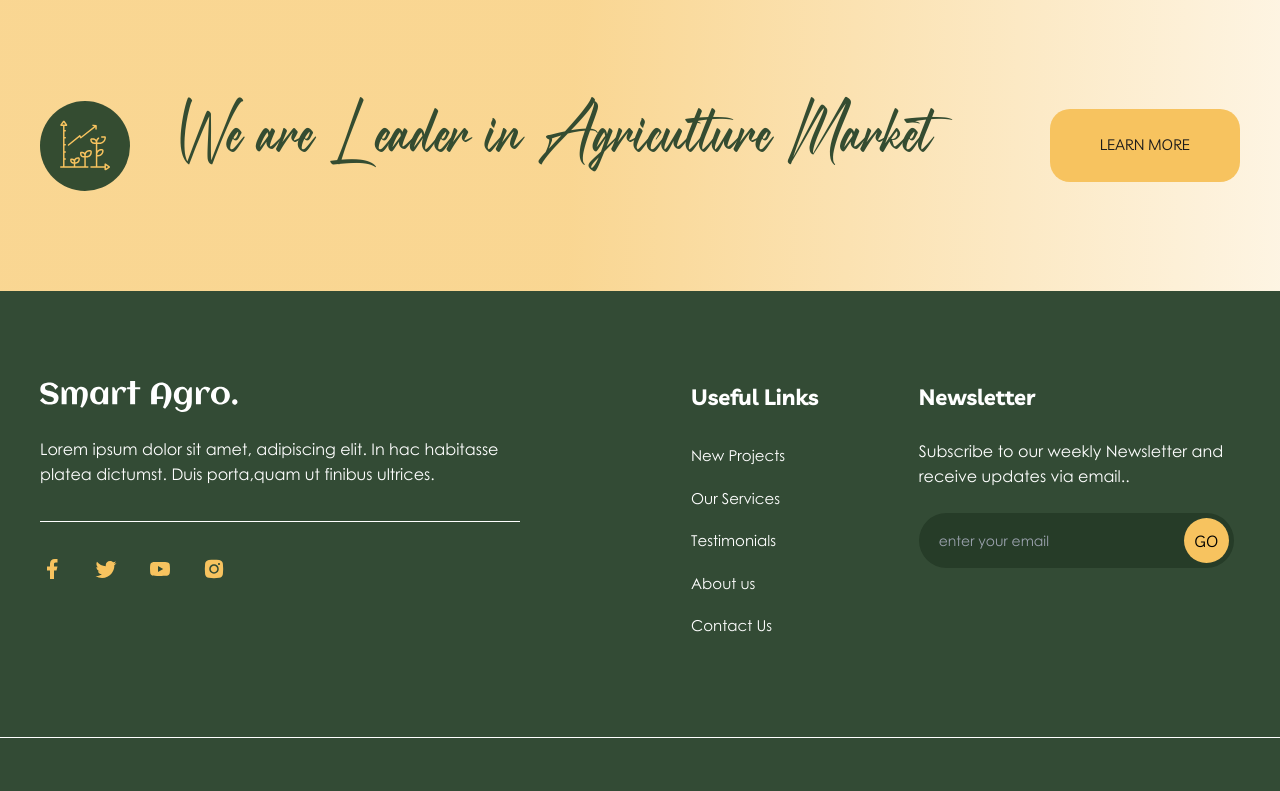
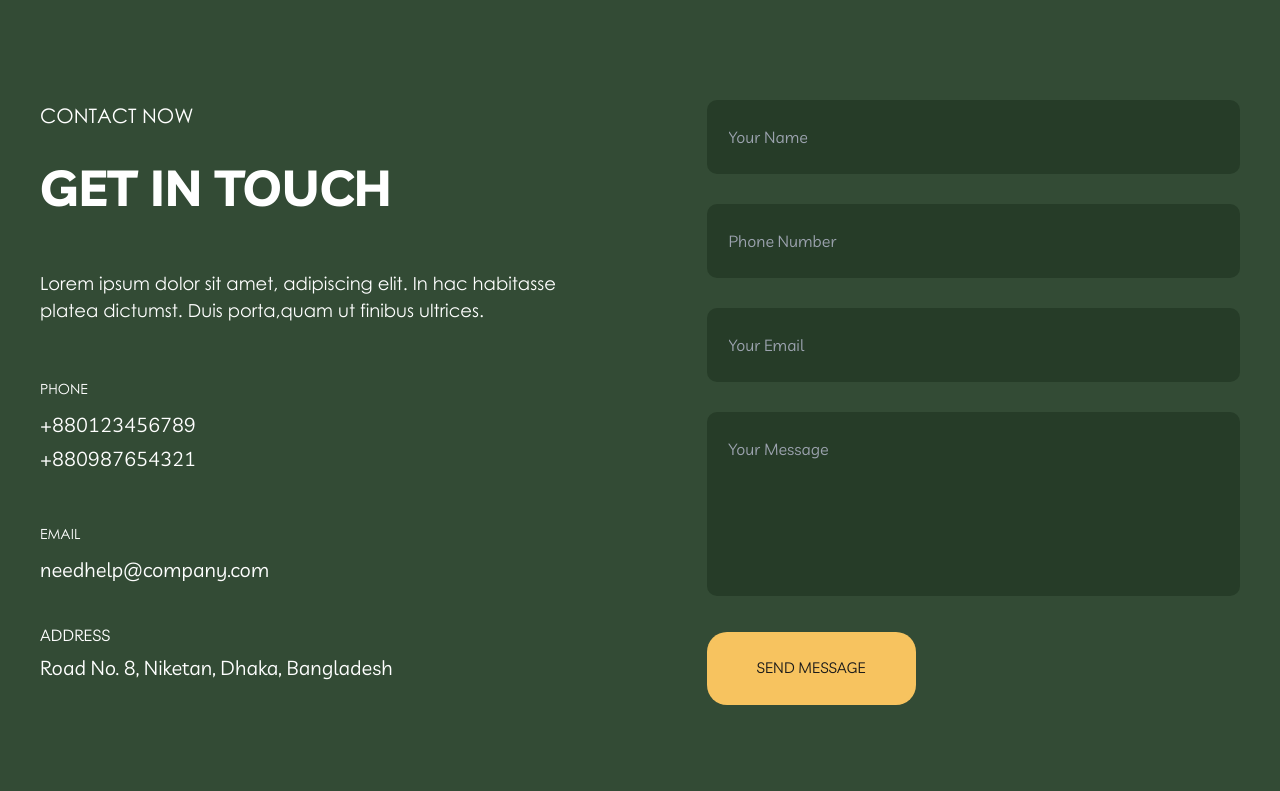
Before and after one commit to olawale-o/ui-challenges, a Next.js app: page /smart-agro in a window 1280 px wide. Shown: the top 791 px of the page. Built offline with nearby package versions, Linux system fonts and the light colour scheme.

Commit message:
Add GetInTouch component

```diff
--- a/src/app/(root)/(farm)/smart-agro/page.tsx
+++ b/src/app/(root)/(farm)/smart-agro/page.tsx
@@ -1,5 +1,116 @@
 import Link from "next/link";
 import "./page.css";
+
+const GetInTouchDetails = () => {
+  return (
+    <div className="col-span-1">
+      <div className="text-xl leading-[30px] text-white uppercase font-normal font-century-gothic">
+        contact now
+      </div>
+      <div className="mt-5">
+        <h3 className="font-livvic text-[50px] font-bold leading-normal text-white">
+          GET IN TOUCH
+        </h3>
+      </div>
+      <div className="mt-[45px]">
+        <div className="text-white font-century-gothic text-lg leading-[27px] font-normal">
+          Lorem ipsum dolor sit amet, adipiscing elit. In hac habitasse platea
+          dictumst. Duis porta,quam ut finibus ultrices.
+        </div>
+      </div>
+      <div className="mt-[50px] flex flex-col gap-10">
+        <div>
+          <span className="text-white">
+            <div className="font-century-gothic text-sm leading-[30px] font-normal">
+              PHONE
+            </div>
+            <div className="text-[20px] font-livvic leading-[27px] font-medium mt-[7px]">
+              +880123456789
+            </div>
+            <div className="text-[20px] font-livvic leading-[27px] font-medium mt-[7px]">
+              +880987654321
+            </div>
+          </span>
+        </div>
+        <div>
+          <span className="text-white">
+            <div className="font-century-gothic text-sm leading-[30px] font-normal mt-[7px]">
+              EMAIL
+            </div>
+            <div className="text-[20px] font-livvic leading-[27px] font-medium mt-[7px]">
+              needhelp@company.com
+            </div>
+          </span>
+        </div>
+        <div>
+          <span className="text-white">
+            <div>ADDRESS</div>
+            <div className="text-[20px] font-livvic leading-[27px] font-medium mt-[7px]">
+              Road No. 8, Niketan, Dhaka, Bangladesh
+            </div>
+          </span>
+        </div>
+      </div>
+    </div>
+  );
+};
+
+const GetInTouchForm = () => {
+  return (
+    <div className="col-span-1 flex flex-col gap-[30px]">
+      <div className="relative">
+        <input
+          type="text"
+          placeholder="Your Name"
+          className="py-[25px] px-[22px] w-full focus:outline-none bg-[#263C28] rounded-[10px] text-white"
+        />
+      </div>
+      <div className="relative">
+        <input
+          type="text"
+          placeholder="Phone Number"
+          className="py-[25px] px-[22px] w-full focus:outline-none bg-[#263C28] rounded-[10px] text-white"
+        />
+      </div>
+      <div className="relative">
+        <input
+          type="email"
+          placeholder="Your Email"
+          className="py-[25px] px-[22px] w-full focus:outline-none bg-[#263C28] rounded-[10px] text-white"
+        />
+      </div>
+      <div className="relative">
+        <textarea
+          placeholder="Your Message"
+          className="resize-none h-[184px] py-[25px] px-[22px] w-full focus:outline-none bg-[#263C28] rounded-[10px] text-white"
+        />
+      </div>
+      <button
+        type="button"
+        className="self-start py-[25px] px-[50px] rounded-[20px] bg-[#F7C35F] text-[#1a1a1a] text-[15px] font-livvic font-medium"
+      >
+        SEND MESSAGE
+      </button>
+    </div>
+  );
+};
+
+const GetInTouch = () => {
+  return (
+    <section>
+      <div className="bg-[#334B35]">
+        <div className="py-[100px]">
+          <div className="max-w-[1200px] mx-auto">
+            <div className="grid grid-cols-2 gap-[133px]">
+              <GetInTouchDetails />
+              <GetInTouchForm />
+            </div>
+          </div>
+        </div>
+      </div>
+    </section>
+  );
+};
 
 const WeAreLeaders = () => {
   return (
@@ -285,9 +396,11 @@ const Footer = () => {
     </footer>
   );
 };
+
 export default function Page() {
   return (
     <div>
+      <GetInTouch />
       <WeAreLeaders />
       <Footer />
     </div>
```
